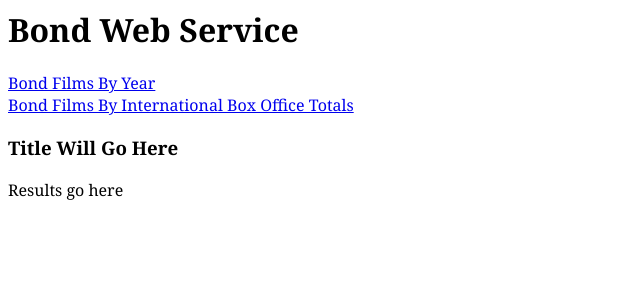
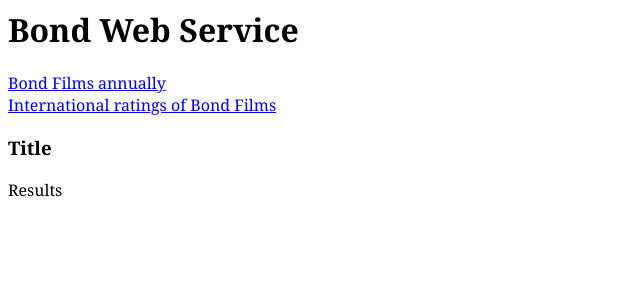
Before and after one commit to AmanuelHaile/webservice, a PHP site: page / in a window 1280 px wide. Shown: the top 300 px of the page, without its empty margins (0-640 px from the left). Run offline with PHP 8.4, Linux system fonts and the light colour scheme.

Commit message:
Update index.php

```diff
--- a/index.php
+++ b/index.php
@@ -115,12 +115,12 @@ function bondTemplate(film){
 </head>
 	<body>
 	<h1>Bond Web Service</h1>
-		<a href="year" class="category">Bond Films By Year</a><br />
-		<a href="box" class="category">Bond Films By International Box Office Totals</a>
-		<h3 id="filmtitle">Title Will Go Here</h3>
+		<a href="year" class="category">Bond Films annually</a><br />
+		<a href="box" class="category">International ratings of Bond Films</a>
+		<h3 id="filmtitle">Title</h3>
 		<div id="films">
 
 		</div>
-		<div id="output">Results go here</div>
+		<div id="output">Results</div>
 	</body>
 </html>
```
